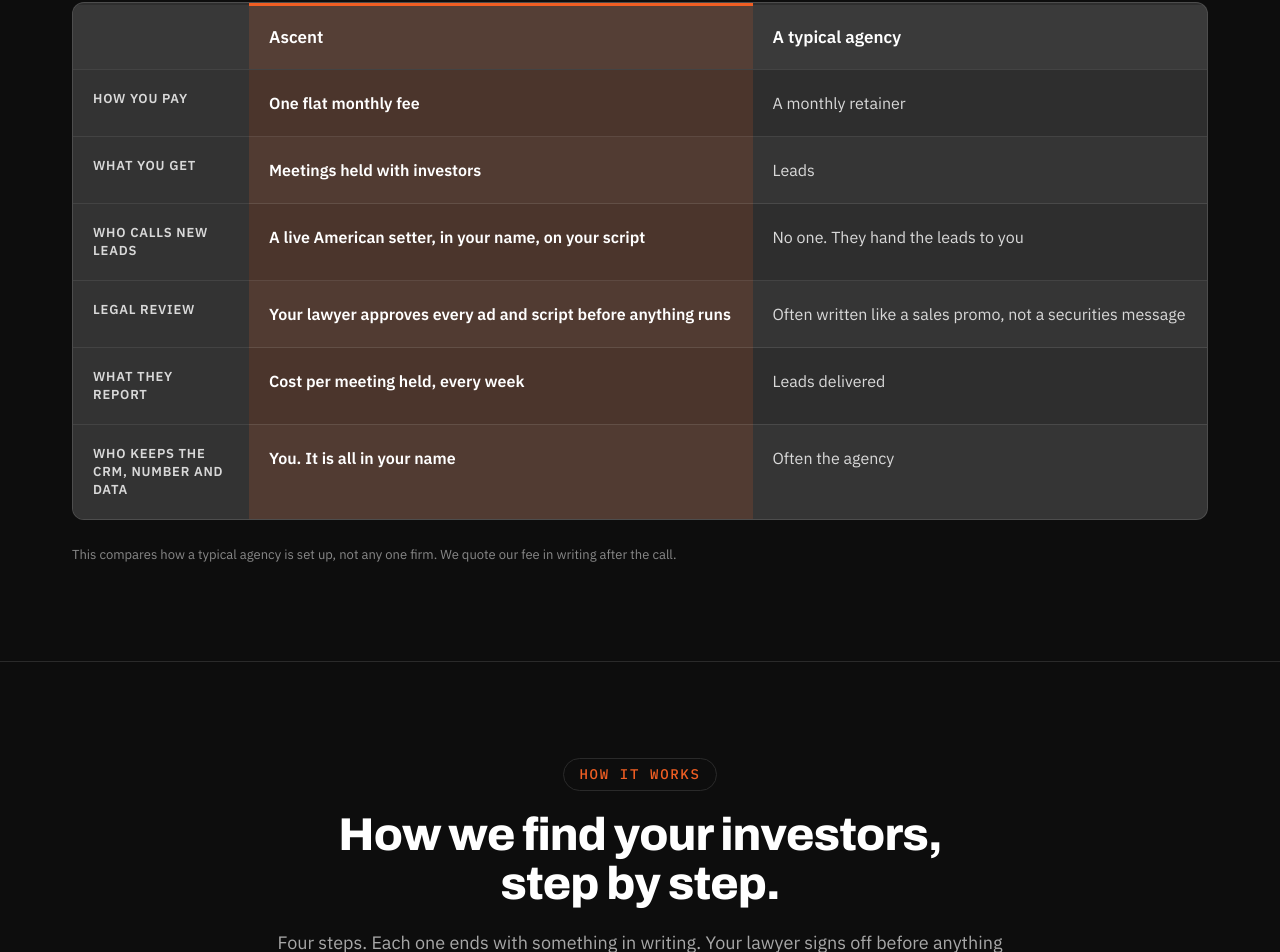
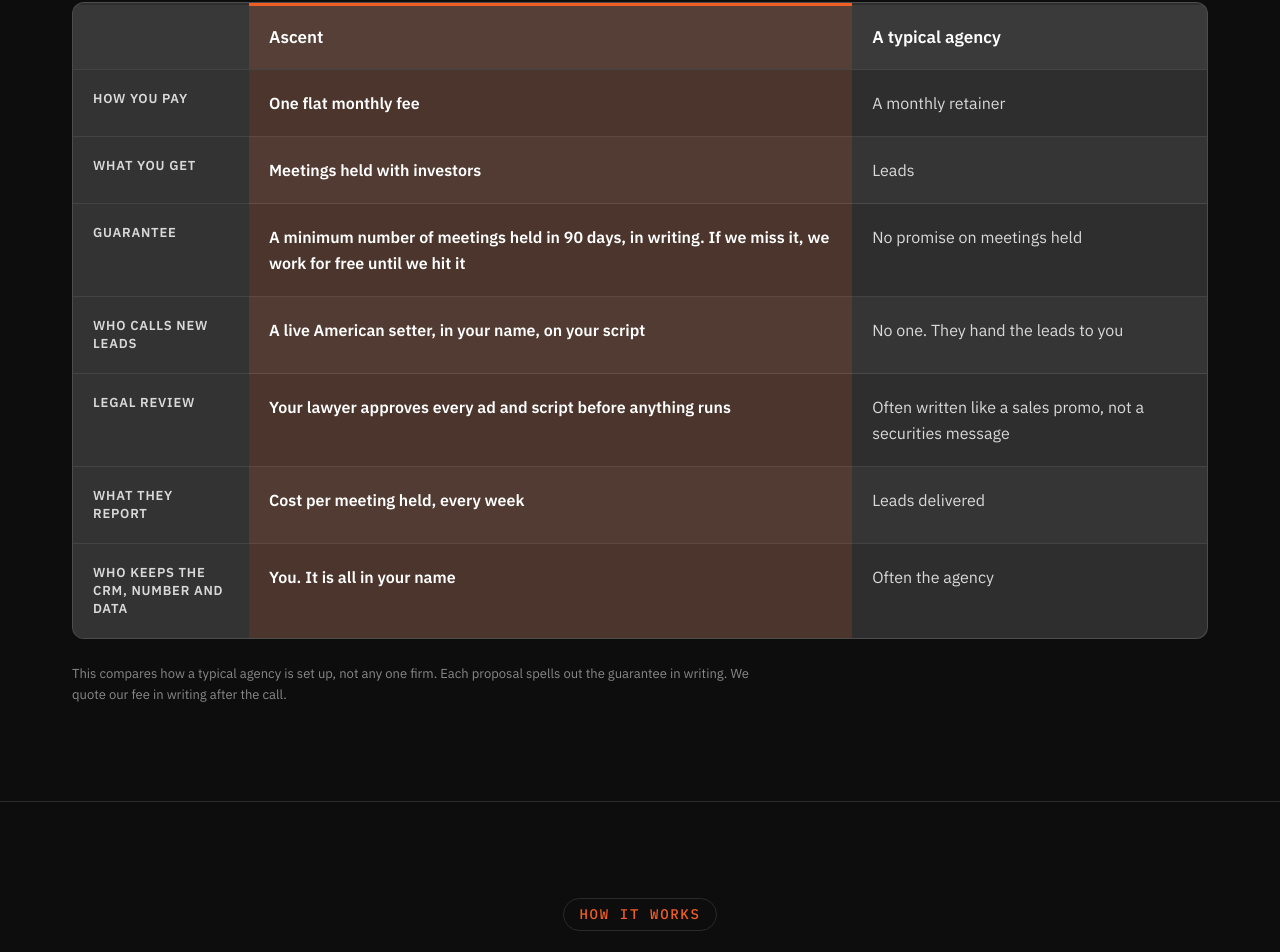
Before and after one commit to cj-real-estate/ASCENT, a Next.js app: page /sponsors in a window 1280 px wide. Shown: the part 2435-3387 px from the top of the page. Built offline with nearby package versions, Linux system fonts and the light colour scheme.

Commit message:
Sponsor comparison table: add the guarantee row
Co-Authored-By: Claude Opus 5.5 <noreply@anthropic.com>
Claude-Session: https://claude.ai/code/session_01Be27PrYBbAb4oZRm6Spg1e

```diff
--- a/content/verticals/sponsors.ts
+++ b/content/verticals/sponsors.ts
@@ -659,6 +659,13 @@ export const sponsorsPage: SponsorPageContent = {
         cells: ["Meetings held with investors", "Leads"],
       },
       {
+        label: "Guarantee",
+        cells: [
+          "A minimum number of meetings held in 90 days, in writing. If we miss it, we work for free until we hit it",
+          "No promise on meetings held",
+        ],
+      },
+      {
         label: "Who calls new leads",
         cells: [
           "A live American setter, in your name, on your script",
@@ -681,7 +688,7 @@ export const sponsorsPage: SponsorPageContent = {
         cells: ["You. It is all in your name", "Often the agency"],
       },
     ],
-    note: "This compares how a typical agency is set up, not any one firm. We quote our fee in writing after the call.",
+    note: "This compares how a typical agency is set up, not any one firm. Each proposal spells out the guarantee in writing. We quote our fee in writing after the call.",
   },
 
 
```
